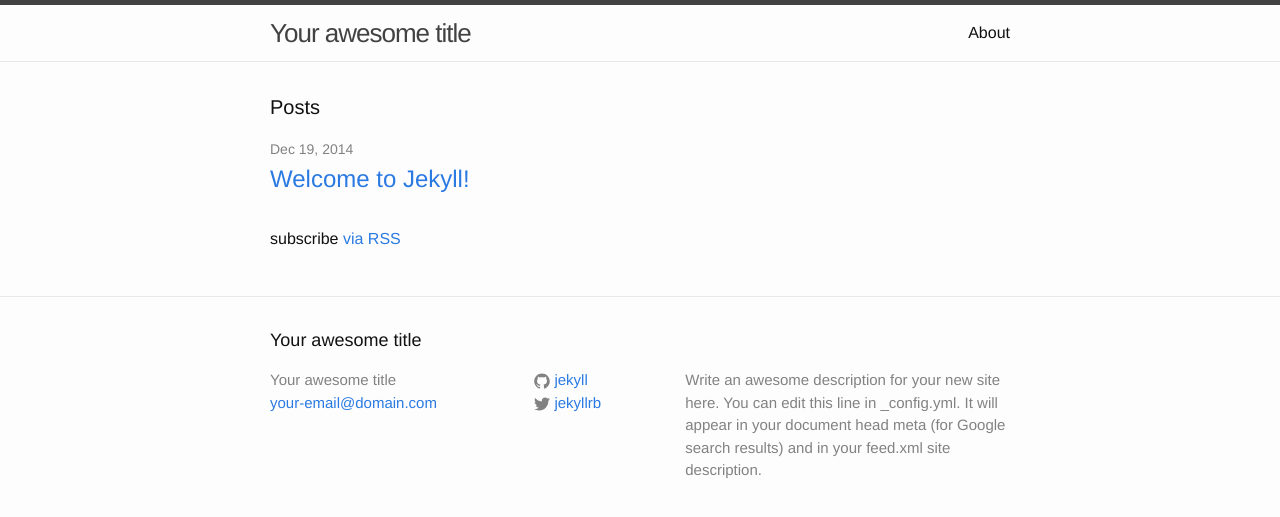
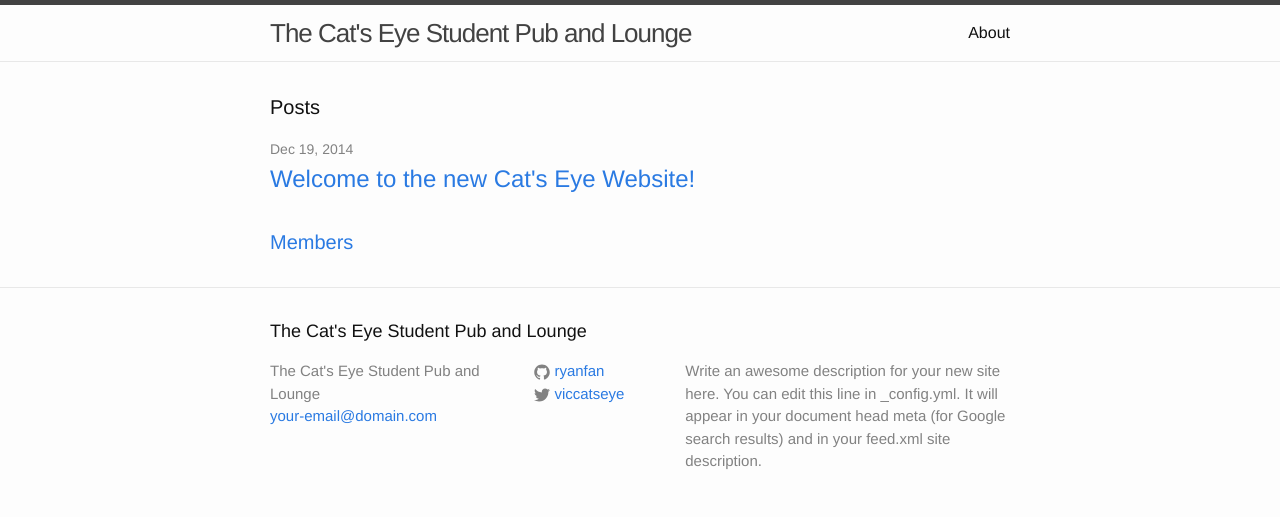
Before and after one commit to ryanfan/cats-eye, a Jekyll site: the page built from index.html, in a window 1280 px wide. Shown: the top 517 px of the page. Built offline with Jekyll 4.4.1, drawn with Linux system fonts in a browser that asks for light colours.

Commit message:
Added member page.

```diff
--- a/_config.yml
+++ b/_config.yml
@@ -1,5 +1,5 @@
 # Site settings
-title: Your awesome title
+title: The Cat's Eye Student Pub and Lounge
 email: your-email@domain.com
 description: > # this means to ignore newlines until "baseurl:"
   Write an awesome description for your new site here. You can edit this
@@ -7,8 +7,8 @@
   Google search results) and in your feed.xml site description.
 baseurl: "" # the subpath of your site, e.g. /blog/
 url: "http://yourdomain.com" # the base hostname & protocol for your site
-twitter_username: jekyllrb
-github_username:  jekyll
+twitter_username: viccatseye
+github_username:  ryanfan
 
 # Build settings
 markdown: kramdown
--- a/_posts/2014-12-19-welcome-to-jekyll.markdown
+++ /dev/null
@@ -1,25 +0,0 @@
----
-layout: post
-title:  "Welcome to Jekyll!"
-date:   2014-12-19 14:07:38
-categories: jekyll update
----
-You’ll find this post in your `_posts` directory. Go ahead and edit it and re-build the site to see your changes. You can rebuild the site in many different ways, but the most common way is to run `jekyll serve`, which launches a web server and auto-regenerates your site when a file is updated.
-
-To add new posts, simply add a file in the `_posts` directory that follows the convention `YYYY-MM-DD-name-of-post.ext` and includes the necessary front matter. Take a look at the source for this post to get an idea about how it works.
-
-Jekyll also offers powerful support for code snippets:
-
-{% highlight ruby %}
-def print_hi(name)
-  puts "Hi, #{name}"
-end
-print_hi('Tom')
-#=> prints 'Hi, Tom' to STDOUT.
-{% endhighlight %}
-
-Check out the [Jekyll docs][jekyll] for more info on how to get the most out of Jekyll. File all bugs/feature requests at [Jekyll’s GitHub repo][jekyll-gh]. If you have questions, you can ask them on [Jekyll’s dedicated Help repository][jekyll-help].
-
-[jekyll]:      http://jekyllrb.com
-[jekyll-gh]:   https://github.com/jekyll/jekyll
-[jekyll-help]: https://github.com/jekyll/jekyll-help
--- a/css/main.scss
+++ b/css/main.scss
@@ -50,3 +50,33 @@
         "layout",
         "syntax-highlighting"
 ;
+
+
+
+
+ul.members-list {
+  a {
+    color: grey;
+
+    &:hover { text-decoration: none; }
+  }
+
+  li {
+    display: inline-block;
+    padding: 0.75em;
+    vertical-align: top;
+
+    &:hover { background-color: #eee; }
+
+    img {
+      background-color: #eee;
+      border: none;
+      display: block;
+      height: 5.5em;
+      width: 5.5em;
+      margin: 0 auto 0.5em;
+    }
+
+    .member-name { font-weight: 600; }
+  }
+}
--- a/index.html
+++ b/index.html
@@ -18,6 +18,6 @@
     {% endfor %}
   </ul>
 
-  <p class="rss-subscribe">subscribe <a href="{{ "/feed.xml" | prepend: site.baseurl }}">via RSS</a></p>
+  <a class="page-heading" href="members.html">Members</a>
 
 </div>
```
Also changed, not shown: _data/members.yml (added, +115 -0 lines), _includes/member.html (added, +8 -0 lines), _posts/2014-12-19-welcome-to-the-new-cats-eye-website.markdown (added, +7 -0 lines), members.html (added, +21 -0 lines).
